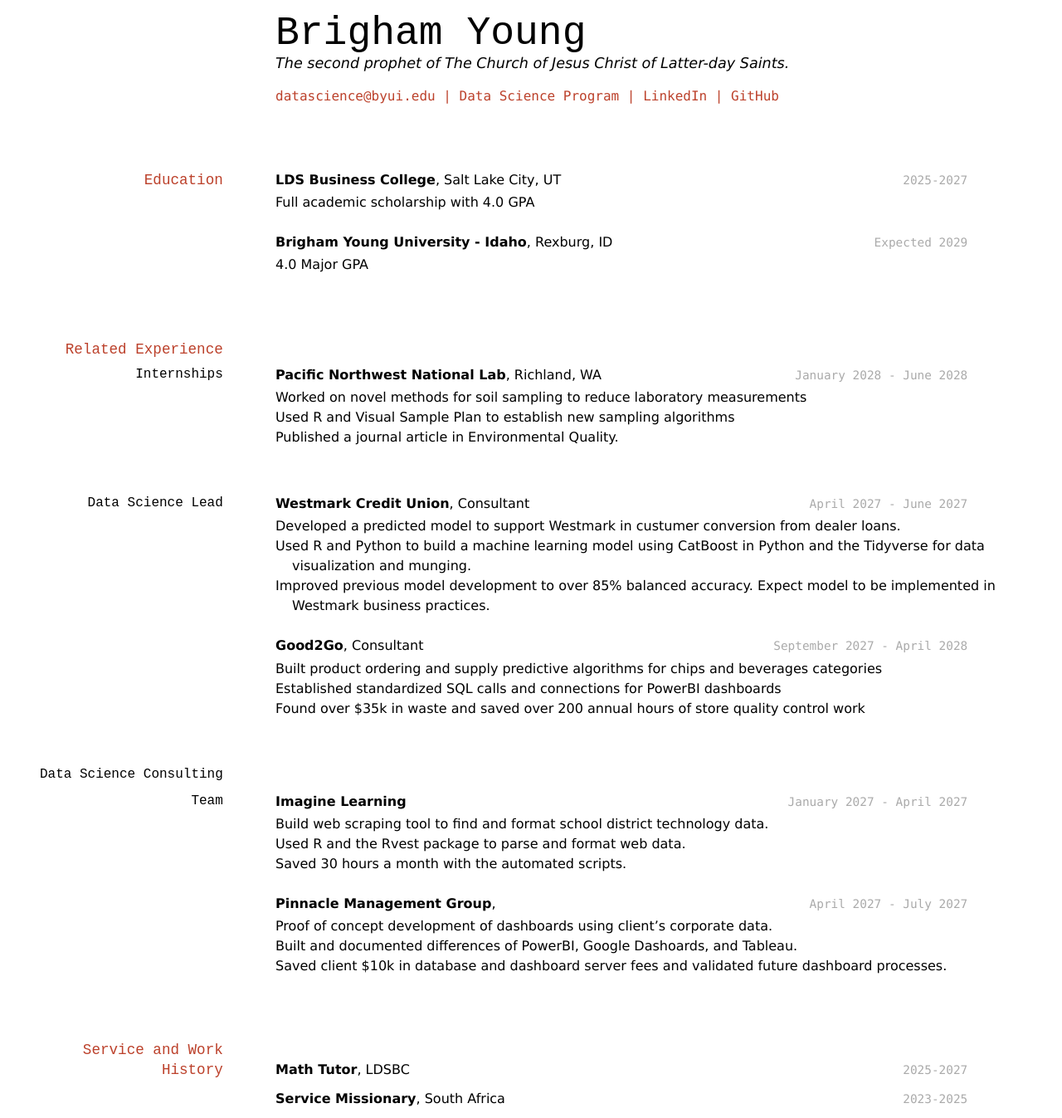
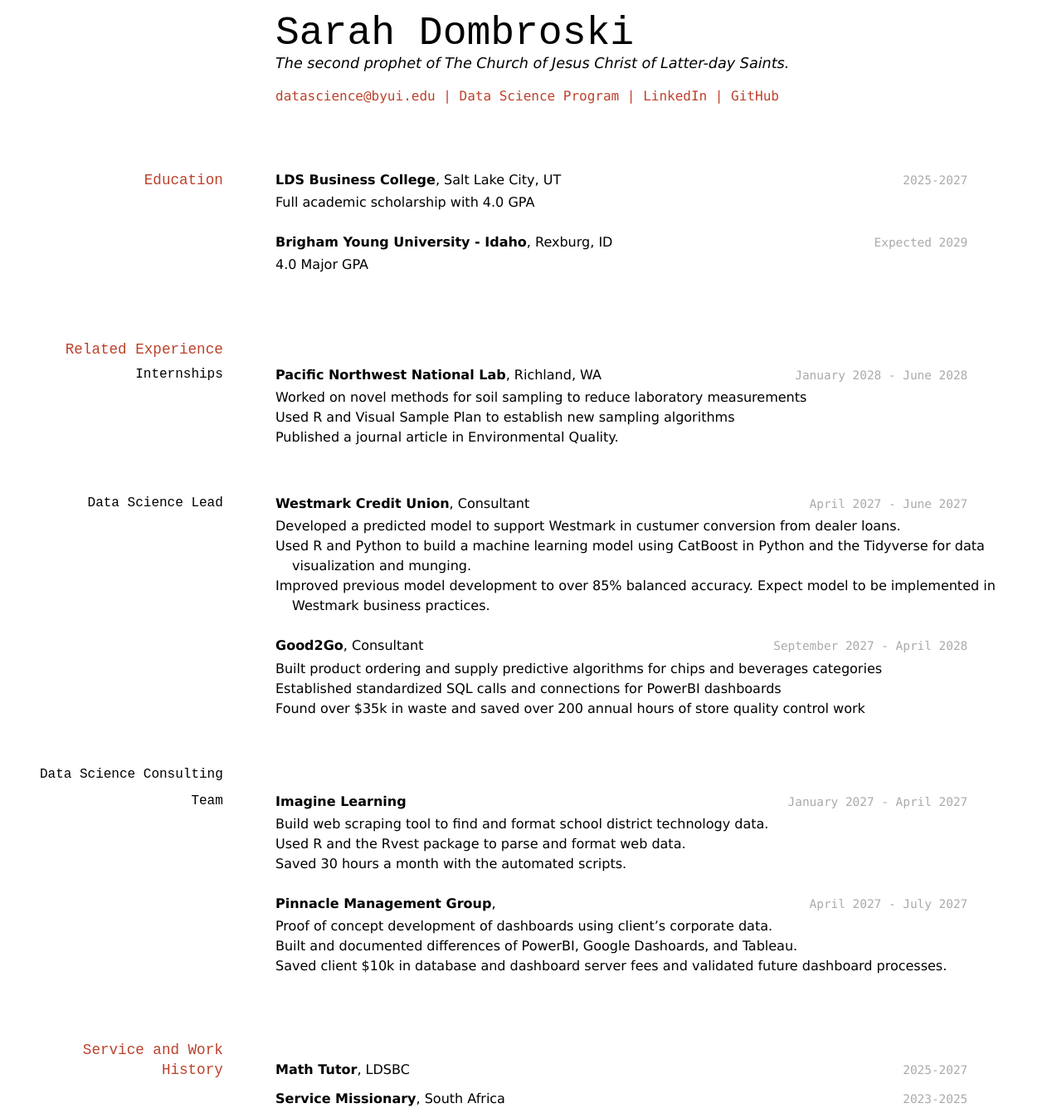
Before and after one commit to byuids-resumes/Sarah-Dombroski-Resume, a Jekyll site: the page built from docs/index.md, in a window 1280 px wide. Shown: the whole page at 83% size. Built offline with Jekyll 4.4.1, drawn with Linux system fonts in a browser that asks for light colours.

Commit message:
changed names

```diff
--- a/docs/index.md
+++ b/docs/index.md
@@ -1,8 +1,8 @@
 ---
 layout: cv
-title: Brigham Young's Resume
+title: Sarah Dombroski's Resume
 ---
-# Brigham Young
+# Sarah Dombroski
 The second prophet of The Church of Jesus Christ of Latter-day Saints.
 
 <div id="webaddress">
```
